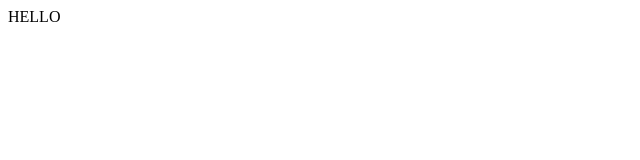
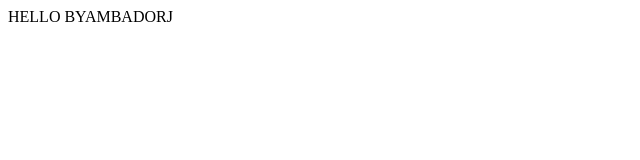
Before and after one commit to byambadorjp/test, a plain HTML site: page index.html in a window 1280 px wide. Shown: the whole page, without its empty margins (0-640 px from the left). Drawn offline with Linux system fonts and the light colour scheme.

Commit message:
update index.html

```diff
--- a/index.html
+++ b/index.html
@@ -6,6 +6,6 @@
     <title>Document</title>
 </head>
 <body>
-    HELLO
+    HELLO BYAMBADORJ
 </body>
 </html>
```
